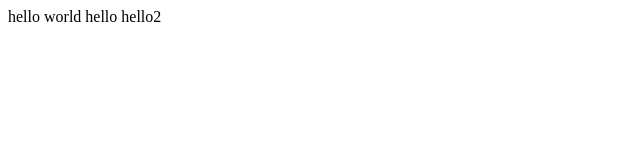
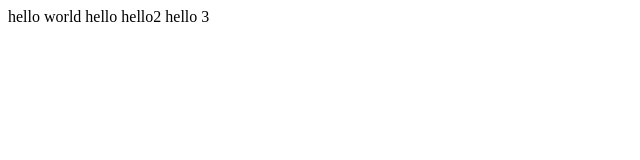
Before and after one commit to Foorkan14/projects, a plain HTML site: page index.html in a window 1280 px wide. Shown: the full height of the page, 0-640 px from the left. Drawn offline with Linux system fonts and the light colour scheme.

Commit message:
second commit

```diff
--- a/index.html
+++ b/index.html
@@ -7,6 +7,6 @@
     <title>Document</title>
 </head>
 <body>
-    hello world hello hello2
+    hello world hello hello2 hello 3
 </body>
 </html>
```
